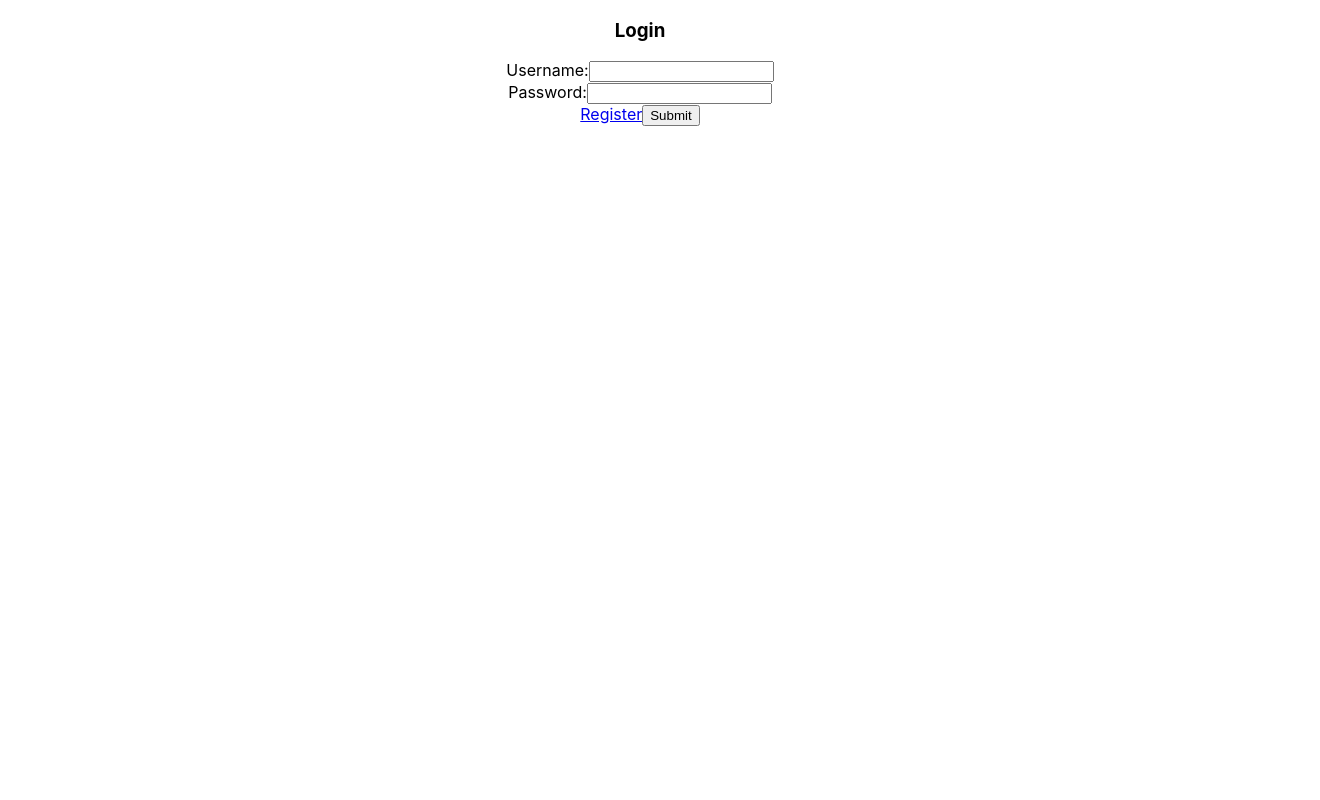
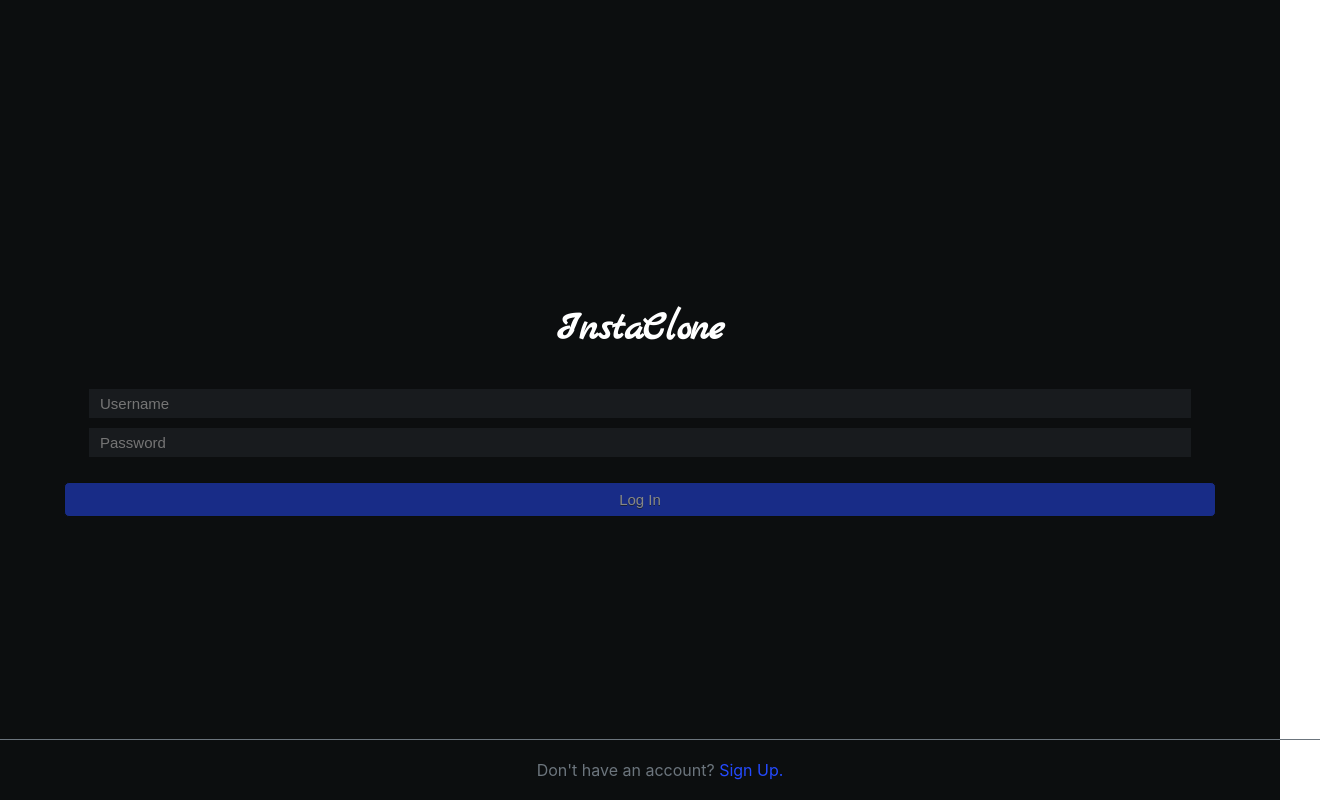
Before and after one commit to bkhundmiri/InstaClone, a React (Create React App) app in the folder client/: page /login in a window 1280 px wide. Shown: the whole page, 1320 px wide, since content can reach past the window. Built offline with nearby package versions, Linux system fonts and the light colour scheme; the HTML template or start-up script is replaced by a standard one.

Commit message:
login and sign up css

```diff
--- a/client/public/index.html
+++ b/client/public/index.html
@@ -10,6 +10,10 @@
       content="Web site created using create-react-app"
     />
     <link rel="apple-touch-icon" href="%PUBLIC_URL%/logo192.png" />
+
+    <link rel="preconnect" href="https://fonts.gstatic.com">
+    <link href="https://fonts.googleapis.com/css2?family=Marck+Script&display=swap" rel="stylesheet">
+
     <!--
       manifest.json provides metadata used when your web app is installed on a
       user's mobile device or desktop. See https://developers.google.com/web/fundamentals/web-app-manifest/
--- a/client/src/App.css
+++ b/client/src/App.css
@@ -1,3 +1,6 @@
 .App {
+  margin: 0;
   text-align: center;
+  background-color: #343A40;
+  color: white;
 }
--- a/client/src/containers/MainContainer/MainContainer.jsx
+++ b/client/src/containers/MainContainer/MainContainer.jsx
@@ -21,7 +21,7 @@ function MainContainer(props) {
     const { currentUser } = props;
     const { id } = currentUser
 
-    const [userId, setUserId] = useState()
+    // const [userId, setUserId] = useState()
 
   // useEffect(() => {
   //     const fetchAllUsers = async () => {
@@ -37,7 +37,7 @@ function MainContainer(props) {
             setOneUserPost(oneUserPostData);
         }
         fetchOneUserPosts();
-    }, [allPosts]);
+    }, [allPosts, id]);
 
     useEffect(() => {
         const fetchAllPosts = async () => {
@@ -62,7 +62,9 @@ function MainContainer(props) {
                 </Route>
                 <Route path='/posts/:id/edit'>
                     <PostEdit
-                        currentUser={currentUser}
+                        // currentUser={currentUser}
+                        allPosts={allPosts}
+                        setAllPosts={setAllPosts}
                     />
                 </Route>
                 <Route path='/posts/new'>
--- a/client/src/screens/CreatePost/CreatePost.jsx
+++ b/client/src/screens/CreatePost/CreatePost.jsx
@@ -5,7 +5,7 @@ import { postPost } from '../../services/posts';
 
 export default function CreatePost(props) {
     const history = useHistory()
-    const { setAllPosts, currentUser } = props
+    const { setAllPosts } = props
 
     const [postData, setPostData] = useState({
         content: '',
--- a/client/src/screens/Feed/Feed.jsx
+++ b/client/src/screens/Feed/Feed.jsx
@@ -5,10 +5,8 @@ import Post from "../../components/Post/Post"
 import { getAllPosts } from "../../services/posts";
 
 function Feed (props) {
-    const { allPosts, setAllPosts } = props;
     const [allFeedPosts, setAllFeedPosts] = useState([])
     const [toggleFetch, setToggleFetch] = useState(false)
-    const size = 10
 
     useEffect(() => {
         const fetchAllFeedPosts = async () => {
--- /dev/null
+++ b/client/src/screens/Login/Login.css
@@ -0,0 +1,62 @@
+.container {
+    min-height: 100vh;
+    display: flex;
+    flex-flow: column nowrap;
+    justify-content: center;
+    background-color: #0C0E0F
+}
+
+.container h1 {
+    margin-bottom: 30px;
+    font-family: 'Marck Script', cursive;
+    font-size: 40px;
+}
+
+.authform input, button {
+    width: 85%;
+    height: 25px;
+    margin: 5px;
+    font-size: 15px;
+}
+
+.authform input {
+    background-color: #181B1E;
+    outline: none;
+    border: 1px solid #181B1E;
+    padding-left: 10px;
+    color: white;
+}
+
+.authform button {
+    margin-top: 20px;
+    height: 35px;
+    width: 90%;
+	background-color:#244AFF;
+	border-radius:5px;
+	border:1px solid #0b0e07;
+	display:inline-block;
+	cursor:pointer;
+	color:#ffffff;
+	font-family:Arial;
+	text-decoration:none;
+	text-shadow:0px 1px 0px #263666;
+}
+
+.authform button:disabled {
+    opacity: 0.5;
+}
+
+.bottomlink {
+    position: absolute;
+    bottom: 0;
+    color: #6C757D;
+    width: 100vw;
+    margin-top: 40px;
+    border-top: 1px solid #6C757D;
+    padding: 20px;
+}
+
+.bottomlink a {
+    text-decoration: none;
+    color: #244AFF;
+}
--- a/client/src/screens/Login/Login.jsx
+++ b/client/src/screens/Login/Login.jsx
@@ -1,5 +1,7 @@
 import { useState } from 'react';
 import { Link } from 'react-router-dom';
+
+import './Login.css'
 
 export default function Login(props) {
   const [formData, setFormData] = useState({
@@ -17,34 +19,38 @@ export default function Login(props) {
     }))
   }
 
+
   return (
-    <form onSubmit={(e)=>{
+    <div className='container'>
+      <h1>InstaClone</h1>
+      <form className='authform signin-form' onSubmit={(e)=>{
         e.preventDefault();
         handleLogin(formData);
       }}>
-      <h3>Login</h3>
-      <label>
-        Username:
         <input
           type='text'
           name='username'
           value={username}
           onChange={handleChange}
+          placeholder='Username'
+          required
         />
-      </label>
         <br />
-      <label>
-        Password:
         <input
           type='password'
           name='password'
           value={password}
           onChange={handleChange}
+          placeholder='Password'
+          required
         />
-      </label>
         <br />
-      <Link to='/register'>Register</Link>
-      <button>Submit</button>
+        <button disabled={!username || !password}>Log In</button>
       </form>
+      <div className='bottomlink sign-up-link'>
+        Don't have an account?
+        <Link to='/register'> Sign Up.</Link>
+      </div>
+    </div>
   )
 }
--- a/client/src/screens/PostDetail/PostDetail.jsx
+++ b/client/src/screens/PostDetail/PostDetail.jsx
@@ -19,15 +19,13 @@ export default function FoodDetails(props) {
             setOnePost(postData);
         }
         fetchOnePost()
-    }, [])
+    }, [id])
 
     const handleDelete = async () => {
         await destroyPost(id);
         setAllPosts(prevState => prevState.filter(post => post.id !== id))
         history.push(`/profile`);
     }
-
-    console.log(onePost);
 
     return onePost ? (
         <div>
--- a/client/src/screens/PostEdit/PostEdit.jsx
+++ b/client/src/screens/PostEdit/PostEdit.jsx
@@ -1,28 +1,66 @@
-import React from 'react';
+import React, { useState, useEffect } from "react";
+import { useHistory, useParams } from "react-router-dom";
+import { putPost } from "../../services/posts";
 
 function PostEdit(props) {
+  const [formData, setFormData] = useState({
+    img_url: "",
+    content: "",
+  });
 
-    return (
-        <div>
-            Edit
-        </div>
-        // <form onSubmit={(e) => {
-        //     e.preventDefault();
-        //     handleUpdate(id, formData);
-        // }}>
-        //     <h3>Edit Food</h3>
-        //     <label>
-        //         Name:
-        //         <input
-        //             type='text'
-        //             name='name'
-        //             value={name}
-        //             onChange={handleChange}
-        //         />
-        //     </label>
-        //     <button>Submit</button>
-        // </form>
-    )
+  const { img_url, content } = formData;
+  const { allPosts, setAllPosts } = props;
+  const { id } = useParams();
+  const history = useHistory()
+
+  useEffect(() => {
+    const prefillFormData = () => {
+      const post = allPosts.find((post) => post.id === Number(id));
+      setFormData({
+        img_url: post.img_url,
+        content: post.content,
+      });
+    };
+    if (allPosts.length) {
+      prefillFormData();
+    }
+  }, [allPosts, id]);
+
+  const handleUpdate = async () => {
+    const updatedPost = await putPost(id, formData);
+    setAllPosts(prevState => prevState.map(post => {
+      return post.id === Number(id) ? updatedPost : post
+    }))
+    history.push('/feed');
+  }
+
+  const handleChange = (e) => {
+    const { name, value } = e.target;
+    setFormData(prevState => ({
+      ...prevState,
+      [name]: value
+    }))
+  }
+
+  return (
+    <form
+      onSubmit={(e) => {
+        e.preventDefault();
+        handleUpdate(id, formData);
+      }}
+    >
+      <h3>Edit Food</h3>
+      <label>
+        Image URL:
+        <input type="text" name="img_url" value={img_url} onChange={handleChange} />
+      </label>
+      <label>
+        Content:
+        <input type="text" name="content" value={content} onChange={handleChange} />
+      </label>
+      <button>Submit</button>
+    </form>
+  );
 }
 
 export default PostEdit;
--- /dev/null
+++ b/client/src/screens/Register/Register.css
@@ -0,0 +1,11 @@
+.register-title {
+    position: absolute;
+    display: flex;
+    top: 0;
+    align-self: center;
+}
+
+#username-input {
+    margin-bottom: 40px;
+    margin-top: 15px;
+}
--- a/client/src/screens/Register/Register.jsx
+++ b/client/src/screens/Register/Register.jsx
@@ -1,4 +1,7 @@
 import { useState } from "react";
+import { Link } from "react-router-dom";
+
+import "./Register.css";
 
 export default function Register(props) {
   const [formData, setFormData] = useState({
@@ -18,39 +21,50 @@ export default function Register(props) {
   };
 
   return (
+    <div className="container">
+      <h1 className="register-title">Register</h1>
       <form
+        className="authform signup-form"
         onSubmit={(e) => {
           e.preventDefault();
           handleRegister(formData);
         }}
       >
-      <h3>Register</h3>
-      <label>
-        Username:
+        <label htmlFor="username-input">
+          Choose your username.
+          Don't worry, you can always change this later.
           <input
+            id='username-input'
             type="text"
             name="username"
             value={username}
             onChange={handleChange}
+            placeholder="Username"
           />
         </label>
         <br />
-      <label>
-        Email:
-        <input type="text" name="email" value={email} onChange={handleChange} />
-      </label>
+        <input
+          type="text"
+          name="email"
+          value={email}
+          onChange={handleChange}
+          placeholder="Email"
+        />
         <br />
-      <label>
-        Password:
         <input
           type="password"
           name="password"
           value={password}
           onChange={handleChange}
+          placeholder="Password"
         />
-      </label>
         <br />
-      <button>Submit</button>
+        <button disabled={!username || !password || !email}>Submit</button>
       </form>
+      <div className="bottomlink">
+        Have an account?
+        <Link to="/login"> Log In.</Link>
+      </div>
+    </div>
   );
 }
```
Lines whose indentation alone changed are shown as unchanged.
